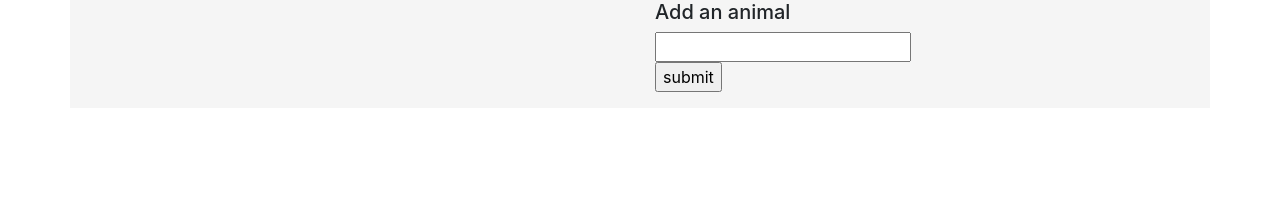
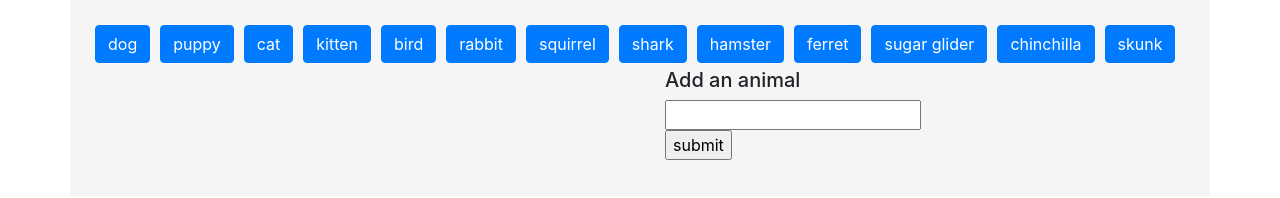
Before and after one commit to hankatola/gifTastic, a plain HTML site: page index.html in a window 1280 px wide. Drawn offline with nearby package versions, Linux system fonts and the light colour scheme.

Commit message:
draws buttons

```diff
--- a/assets/css/style.css
+++ b/assets/css/style.css
@@ -1,7 +1,13 @@
 main {
     background-color: whitesmoke;
+    padding: 20px;
 }
 
-#input {
-    display: table;
+.btn {
+    margin: 5px;
+    text-emphasis: bold;
 }
+
+.row {
+    padding-left: 20px;
+}
--- a/assets/javascript/code.js
+++ b/assets/javascript/code.js
@@ -1,5 +1,13 @@
 $(document).ready(function() {
 
-    let animals = ['dog','puppy','cat','kitten','']
+    let animals = ['dog','puppy','cat','kitten','bird','rabbit','squirrel','shark','hamster','ferret','sugar glider','chinchilla','skunk']
 
+    function drawButtons() {
+        for (let i in animals) {
+            let btn = $('<div>').text(animals[i]).attr('data-animal',animals[i])
+            btn.addClass('btn btn-primary').appendTo($('#buttons'))
+        }
+    }
+
+    drawButtons()
 })
--- a/index.html
+++ b/index.html
@@ -16,7 +16,7 @@
 
 <body>
     <main class='container'>
-        <div class='row' id='buttons'></div>
+        <div class='row text-center margin-auto' id='buttons'></div>
         <div class='row'>
             <div class='col float-left' id='images'>
             </div>
```
